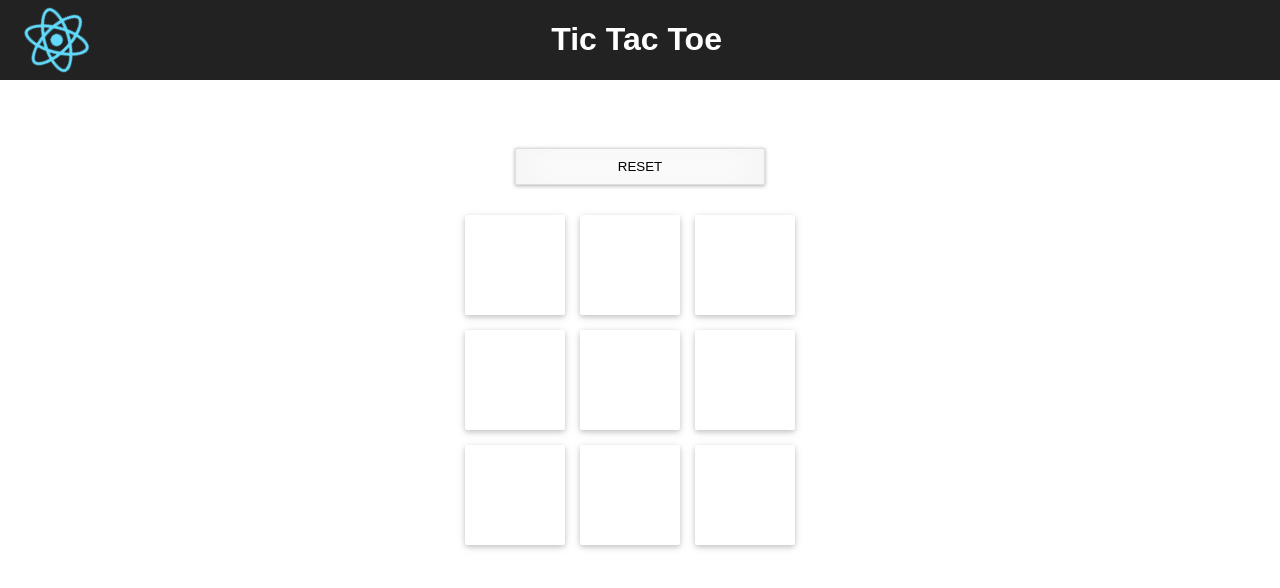
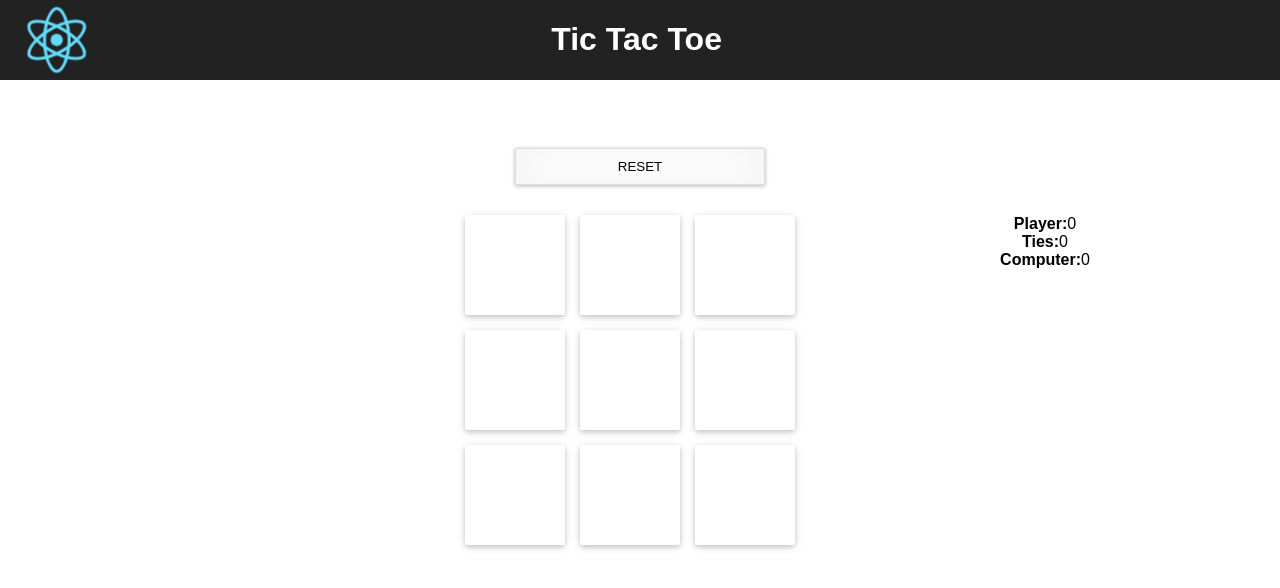
Before and after one commit to kristina-nikolova/tic-tac-toe, a React app: page / in a window 1280 px wide. Built offline with nearby package versions, Linux system fonts and the light colour scheme.

Commit message:
Score is added;

```diff
--- a/src/components/Game.js
+++ b/src/components/Game.js
@@ -2,13 +2,19 @@ import React, { Component } from 'react';
 import Header from './Header';
 import Announcement from './Announcement';
 import Board from './Board';
+import Score from './Score';
 
 class Game extends Component {
   constructor() {
       super();
       this.state = {
         winner: null,
-        gameOverMessage: 'Game over!'
+        gameOverMessage: 'Game over!',
+        score: {
+          playerScore: 0,
+          tiesScore: 0,
+          aiScore: 0
+        }
       }
 
       this.gameOverHandler = this.gameOverHandler.bind(this);
@@ -16,10 +22,15 @@ class Game extends Component {
   }
 
   gameOverHandler(winner, message) {
-      this.setState({
-        winner: winner,
-        gameOverMessage: message
-      });
+    this.setState({
+      winner: winner,
+      gameOverMessage: message,
+      score: {
+        playerScore: winner === 'x' ? this.state.score.playerScore + 1 : this.state.score.playerScore,
+        tiesScore: winner === 'no winner' ? this.state.score.tiesScore + 1 : this.state.score.tiesScore,
+        aiScore: winner === 'o' ? this.state.score.aiScore + 1 : this.state.score.aiScore
+      }
+    });
   }
 
   /**
@@ -43,6 +54,7 @@ class Game extends Component {
                         message={this.state.gameOverMessage} />
           <Board gameOverHandler={this.gameOverHandler}
                  resetGameHandler={this.resetGameHandler} />
+          <Score score={this.state.score} />
         </div>
       </div>
     );
--- /dev/null
+++ b/src/components/Score.js
@@ -0,0 +1,20 @@
+import React, { Component } from 'react';
+// import '../styles/components/ResetButton.scss';
+
+class Score extends Component {
+  /**
+   * @props score()
+  **/
+
+  render() {
+    return (
+      <div>
+      	<div><span className="bold">Player:</span>{this.props.score.playerScore}</div>
+        <div><span className="bold">Ties:</span>{this.props.score.tiesScore}</div>
+        <div><span className="bold">Computer:</span>{this.props.score.aiScore}</div>
+      </div>
+    )
+  }
+}
+
+export default Score;
--- a/src/styles/components/Tile.scss
+++ b/src/styles/components/Tile.scss
@@ -24,6 +24,7 @@
 .tile--winning {
     .tile {
         background: #C6EFFB;
+        color: #3F3E3E;
         transition: all .6s ease-in-out;
     }
 }
--- a/src/styles/main.scss
+++ b/src/styles/main.scss
@@ -13,6 +13,10 @@ body {
   text-align: center;
 }
 
+.bold {
+	font-weight: bold;
+}
+
 .card {
     position: relative;
     background-color: #fff;
```
